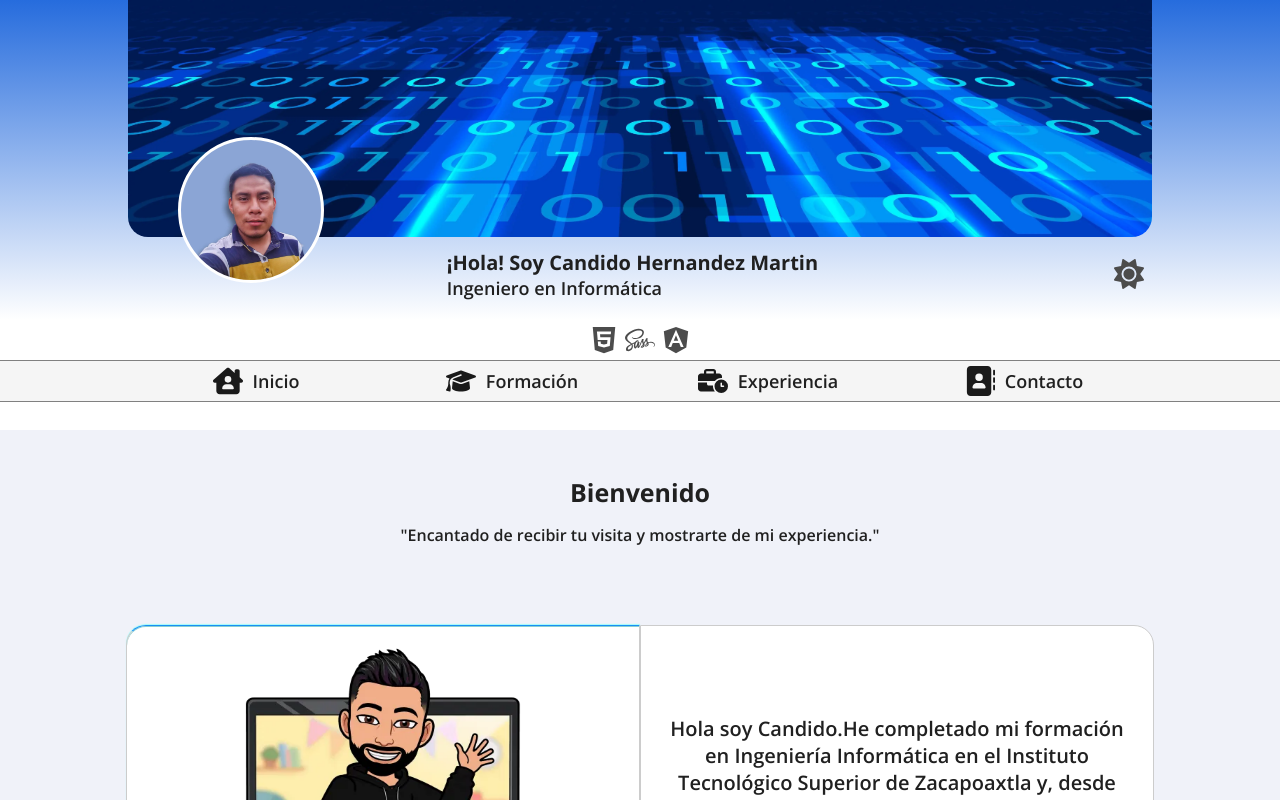
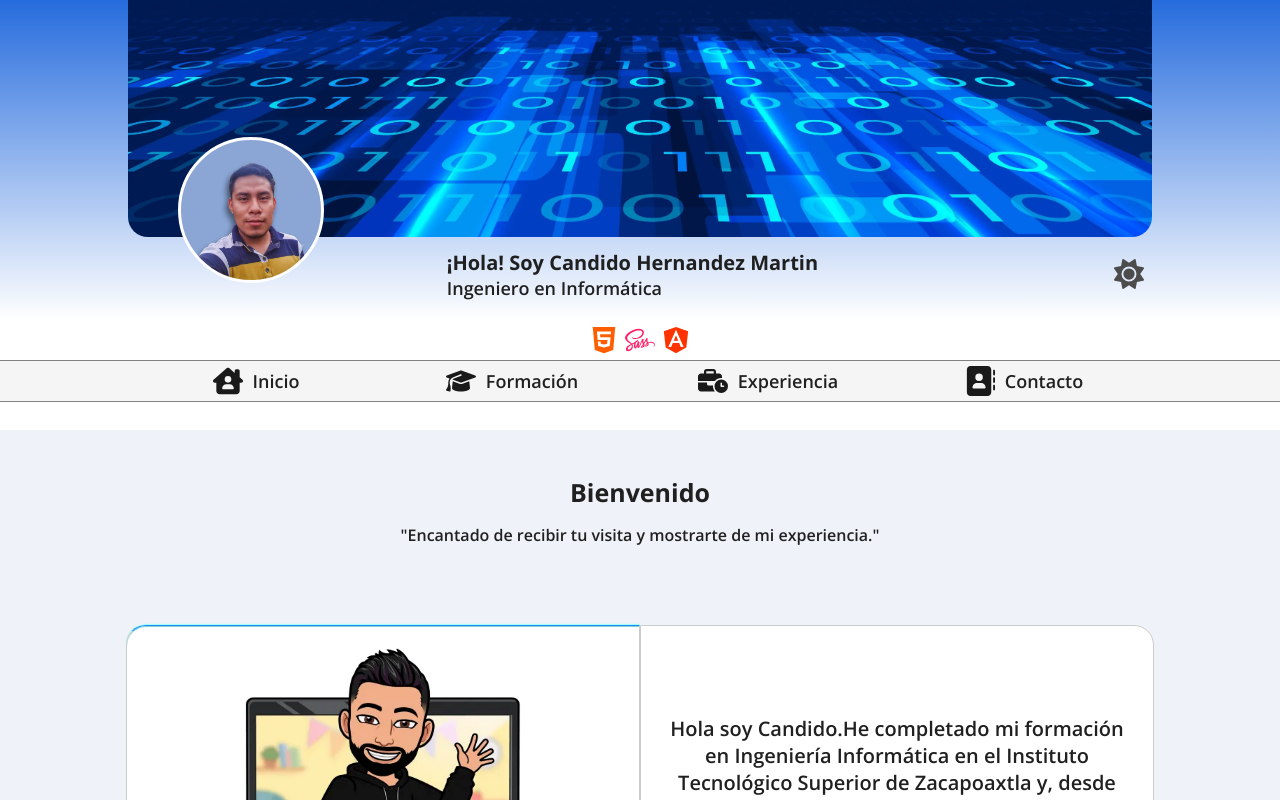
Before and after one commit to Candido-HM/portfolio-candido, an Angular app: page / in a window 1280 px wide. Shown: the top 800 px of the page. Built offline with nearby package versions, Linux system fonts and the light colour scheme.

Commit message:
edicion stack

```diff
--- a/src/app/components/header/introduction/introduction.component.html
+++ b/src/app/components/header/introduction/introduction.component.html
@@ -14,7 +14,7 @@
     </section>
 </article>
 <article class="stack">
-    <img src="/assets/img/html-icon.svg" alt="html">
-    <img src="/assets/img/sass-icon.svg" alt="css sass">
-    <img src="/assets/img/angular-icon.svg" alt="angular CLI">
+    <img class="icon-html" src="/assets/img/html-icon.svg" alt="html">
+    <img class="icon-sass" src="/assets/img/sass-icon.svg" alt="css sass">
+    <img class="icon-angular" src="/assets/img/angular-icon.svg" alt="angular CLI">
 </article>
--- a/src/assets/styles/_base.sass
+++ b/src/assets/styles/_base.sass
@@ -113,6 +113,12 @@ header
             margin: 3px
             width: 30px
             height: 30px
+        .icon-html
+            filter: invert(0.4) sepia(1) hue-rotate(350deg) saturate(1000%) !important
+        .icon-sass
+            filter: invert(0.4) sepia(1) hue-rotate(300deg) saturate(1000%) !important
+        .icon-angular
+            filter: invert(0.4) sepia(1) hue-rotate(320deg) saturate(1000%) !important
 
     .navbar
         width: 100%
```
